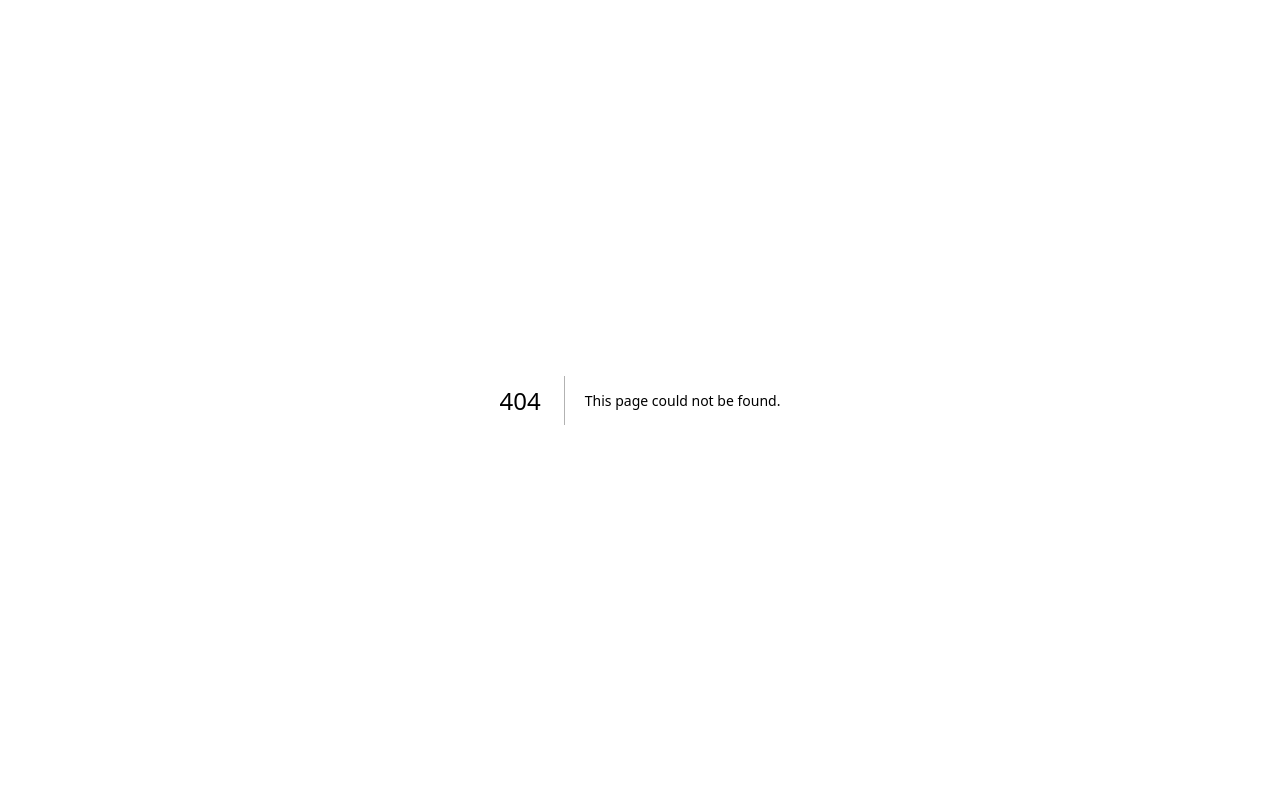
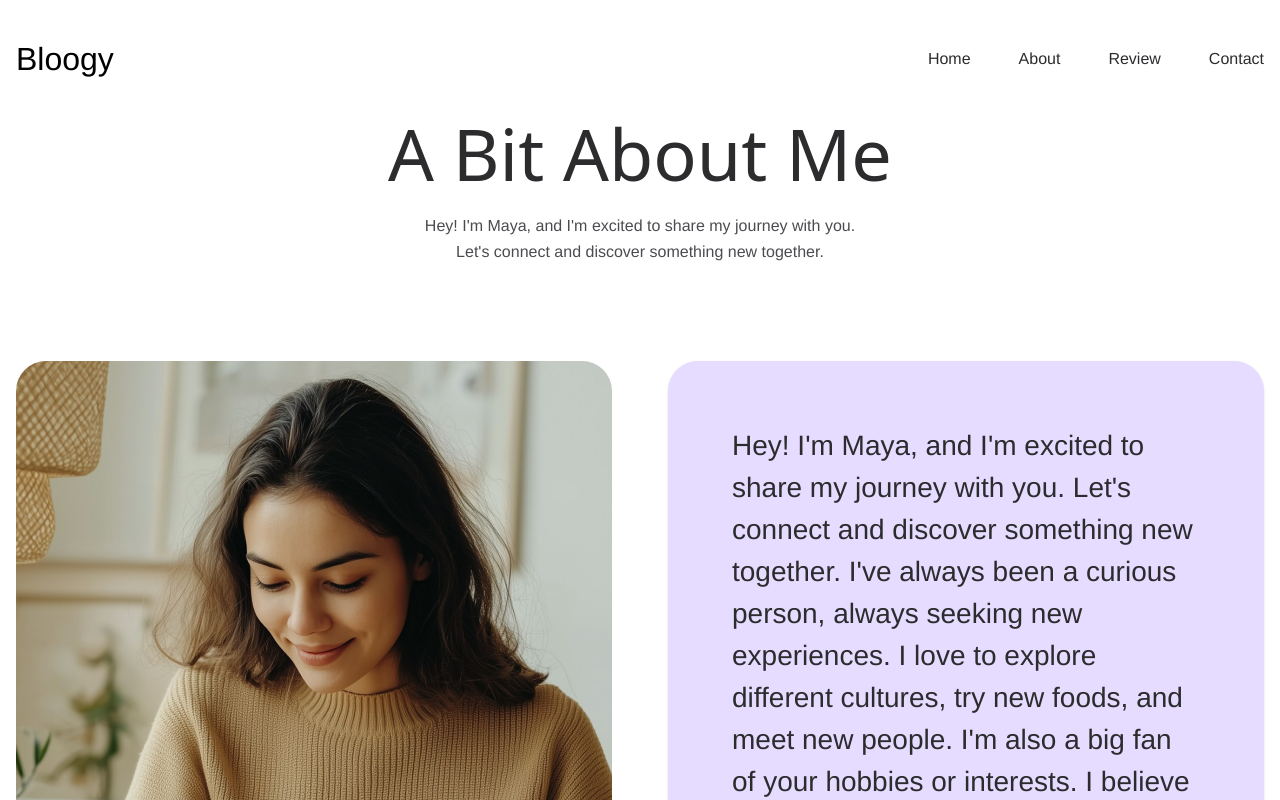
Before and after one commit to tapas-INT/bloogy-next, a Next.js app: page /about in a window 1280 px wide. Before the commit this address had no page. Shown: the top 800 px of the page. Built offline with nearby package versions, Linux system fonts and the light colour scheme.

Commit message:
Add about page

```diff
--- /dev/null
+++ b/src/app/about/page.tsx
@@ -0,0 +1,15 @@
+import { HeaderSection } from "@/components/sections/HeaderSection";
+import { AboutMeSection } from "@/components/sections/AboutMeSection";
+import { CallToActionSection } from "@/components/sections/CallToActionSection";
+import { FooterSection } from "@/components/sections/FooterSection";
+
+export default function AboutPage() {
+  return (
+    <main className="flex flex-col w-full relative bg-neutralneutral-01">
+      <HeaderSection />
+      <AboutMeSection />
+      <CallToActionSection />
+      <FooterSection />
+    </main>
+  );
+}
--- a/src/components/sections/FooterSection.tsx
+++ b/src/components/sections/FooterSection.tsx
@@ -48,7 +48,7 @@ export const FooterSection = (): React.ReactElement => {
           </div>
         </div>
 
-        <div className="sm:flex flex-col gap-12 w-full">
+        <div className="flex flex-col gap-12 w-full">
           <div className="w-full h-px bg-neutralneutral-05"></div>
 
           <div className="flex flex-col lg:flex-row items-center justify-between w-full">
```
